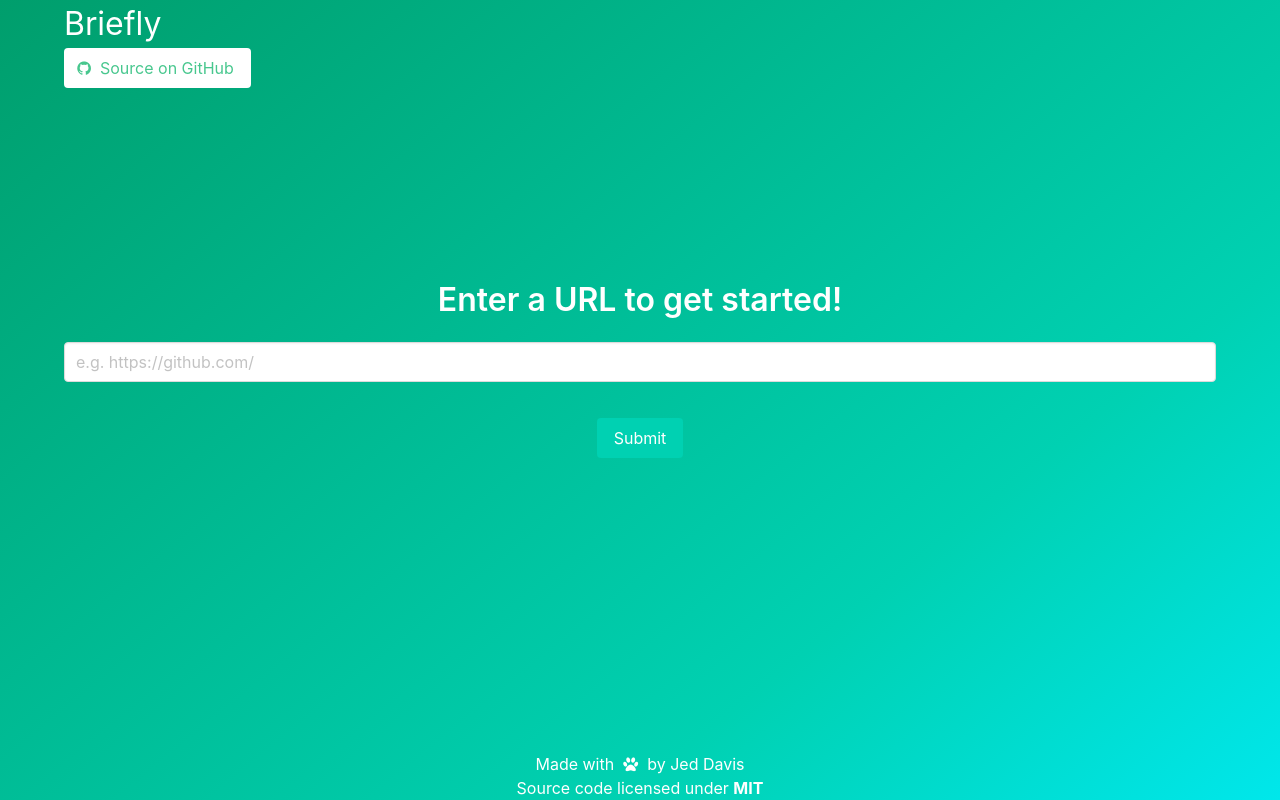
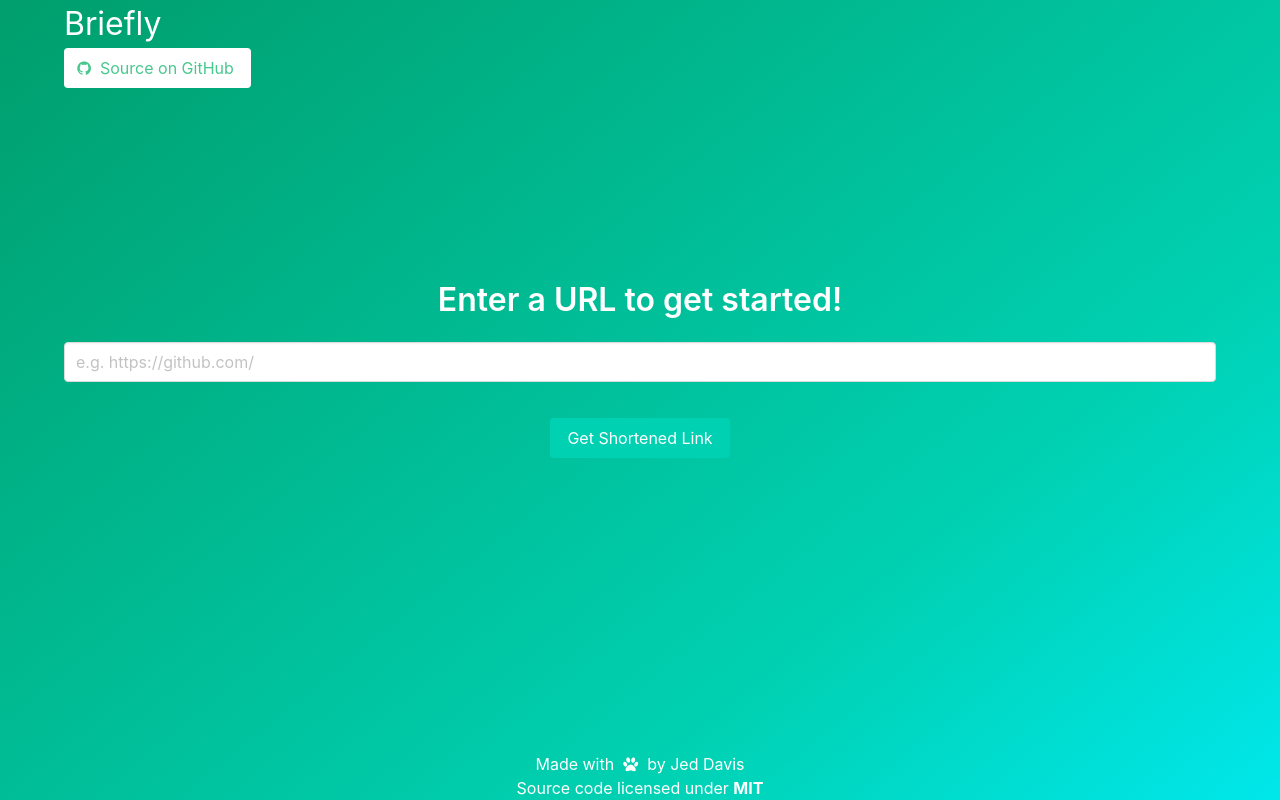
Before and after one commit to Kalenai/url-shortener, a Flask app: page / in a window 1280 px wide. Run offline with Flask 2, Linux system fonts and the light colour scheme; parts of the project's set-up code (start-up, migrations or seed data) failed here and were passed over; some libraries are stand-ins or nearby versions.

Commit message:
Finished initial frontend

```diff
--- a/app/templates/index.html
+++ b/app/templates/index.html
@@ -8,20 +8,24 @@
     <h1 class="title">Enter a URL to get started!</h1>
     <div class="field">
         <div class="control">
-          <input type="text" class="input" placeholder="e.g. https://github.com/">
+          <input type="text" class="input" id="url-input-box" placeholder="e.g. https://github.com/">
         </div>
     </div>
     <div class="field is-grouped is-grouped-centered">
       <div class="control">
         <br>
-        <button class="button is-primary" id="submit-button">Submit</button>
+        <button class="button is-primary" id="submit-button">Get Shortened Link</button>
       </div>
     </div>
     <div class="notification is-info" id="notification" style="visibility: hidden">
       <button class="delete" id="delete-notification"></button>
-      Your shortened link is:
+      <span id="notification-box-span">
+        Your shortened link is:
+      </span>
       <br>
-      <a href="https://placeholder.com/pretty-hen" class="is-size-6 has-text-weight-bold">https://placeholder.com/pretty-hen</a>
+      <a href="https://placeholder.com/pretty-hen" class="is-size-6 has-text-weight-bold" id="shortened-url-anchor" style="text-decoration: underline">
+        https://placeholder.com/pretty-hen
+      </a>
     </div>
   </div>
 </div>
@@ -44,19 +48,31 @@
       return false;
     }
 
+    var urlInput = document.getElementById('url-input-box').value;
+
     httpRequest.onreadystatechange = showNotification;
-    httpRequest.open('GET', '/new/hello');
+    httpRequest.open('GET', '/new/' + urlInput);
     httpRequest.send();
   }
 
   function showNotification() {
     if (httpRequest.readyState === XMLHttpRequest.DONE) {
+      var $notificationBoxSpan = document.getElementById('notification-box-span');
+      var $shortenedUrlAnchor = document.getElementById('shortened-url-anchor');
+
       if (httpRequest.status === 200) {
-        alert(httpRequest.responseText);
+        var $shortenedUrl = JSON.parse(httpRequest.responseText)['short_url'];
+        $notificationBoxSpan.textContent = "Your shortened link is:";
+        $shortenedUrlAnchor.textContent = $shortenedUrl;
+        $shortenedUrlAnchor.href = $shortenedUrl;
       } else if (httpRequest.status === 400) {
-        alert(httpRequest.responseText);
+        $notificationBoxSpan.textContent = "Please enter a valid URL in the box.";
+        $shortenedUrlAnchor.textContent = "";
+        $shortenedUrlAnchor.href = "#";
       } else {
-        alert('There was a problem with the request.');
+        $notificationBoxSpan.textContent = "Uh oh - something went wrong. :(";
+        $shortenedUrlAnchor.textContent = "";
+        $shortenedUrlAnchor.href = "#";
       }
 
       $notificationBox.style.visibility = 'visible';
```
